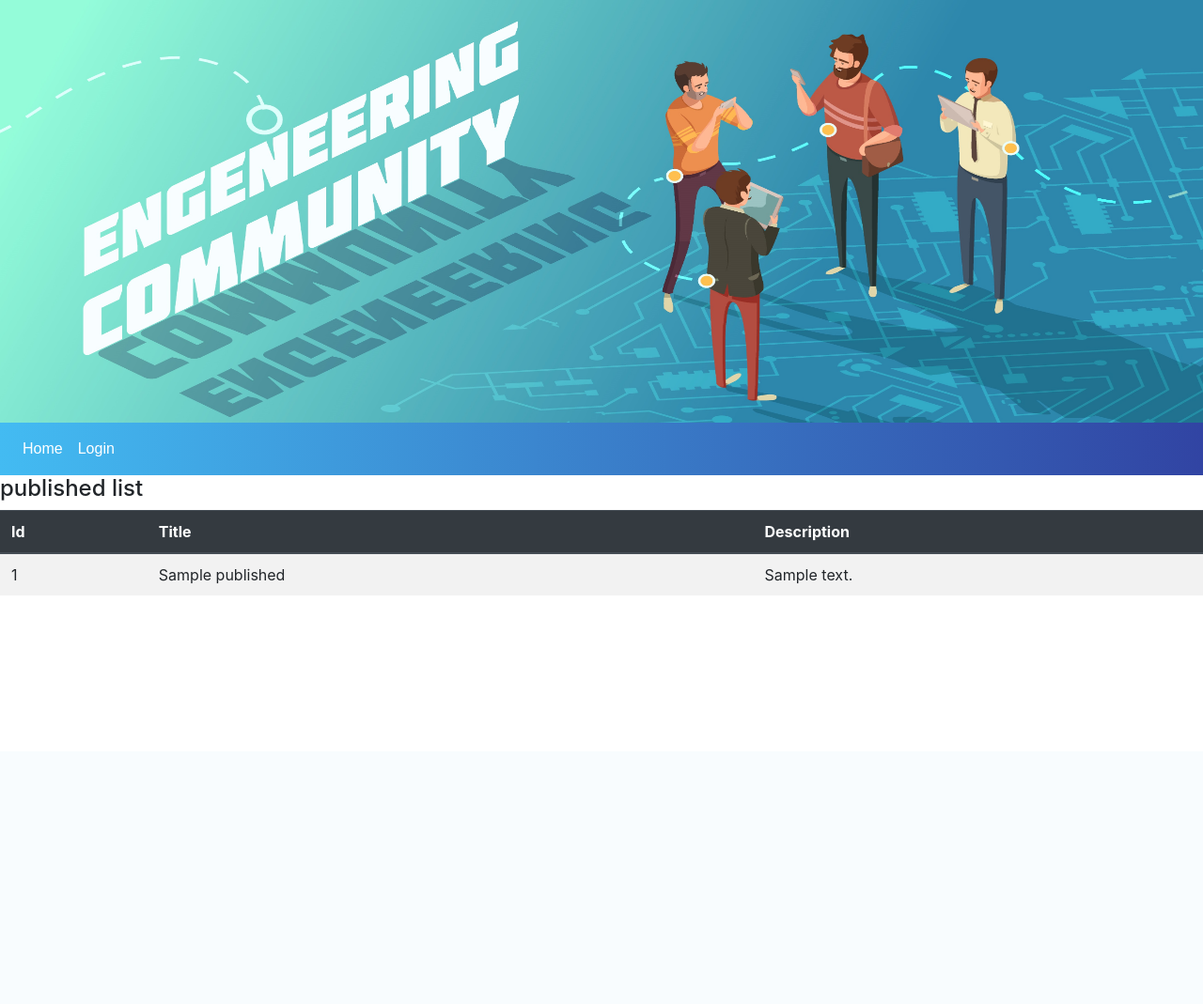
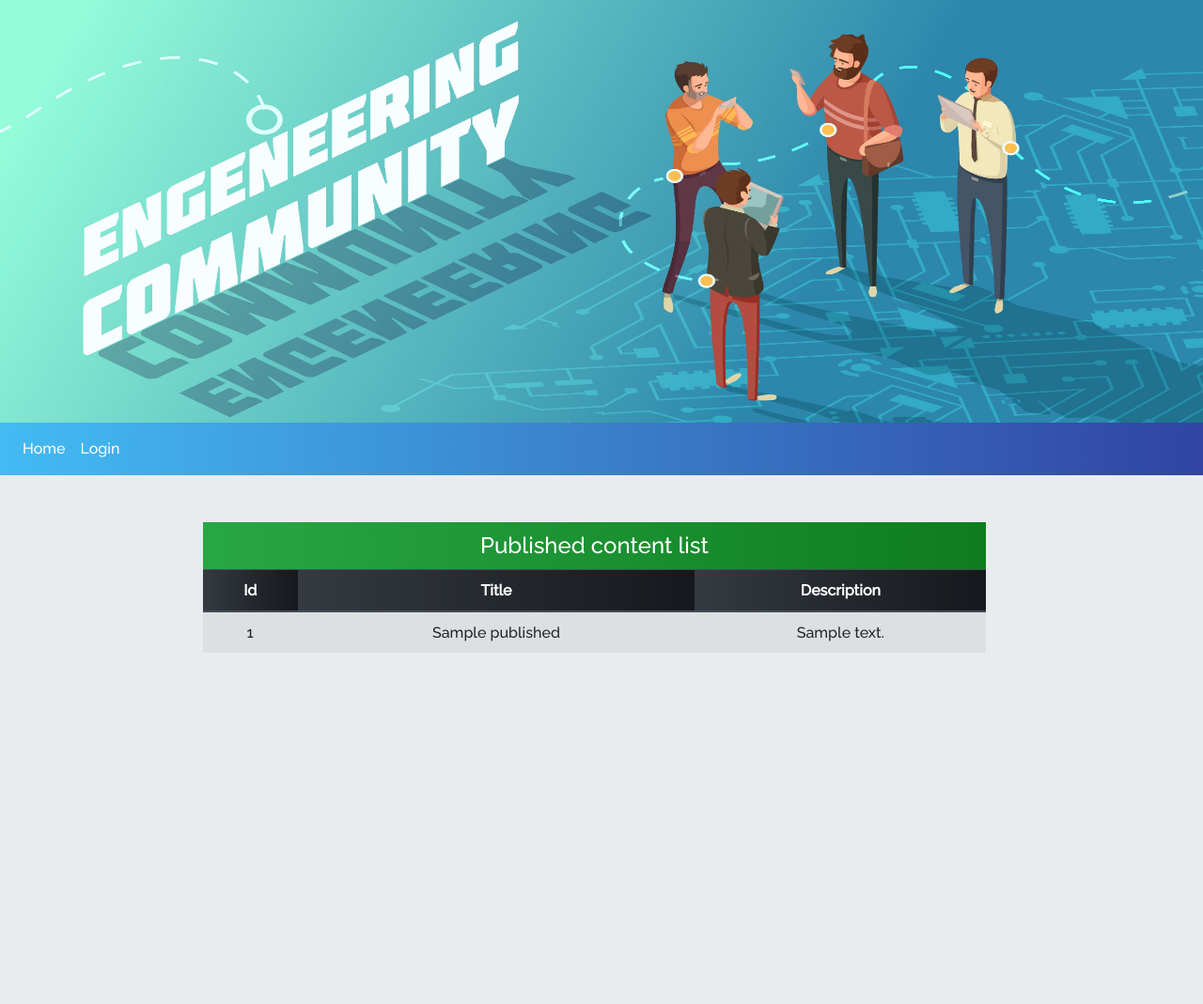
Before and after one commit to deveBrice/community-platform-JOB, a Symfony app: template templates/home.html.twig in a window 1280 px wide. Shown: the whole page at 94% size. Before the commit the page ends 622 px from the top, so only its background shows below. Run offline with Twig, Linux system fonts and the light colour scheme; the template is opened without the code that fills it: most values are stand-ins (such as "Sample title", 1, 10 or a date in 2020); some libraries are stand-ins or nearby versions.

Commit message:
added front for published content list

```diff
--- a/public/css/content_index.css
+++ b/public/css/content_index.css
@@ -21,6 +21,22 @@
   color: white;
   margin: 0px;
   font-family: 'Raleway', sans-serif;
+}
+
+.linear-gradient-published {
+  display: flex;
+  justify-content: center;
+  align-items: center;
+  background: linear-gradient(to right, #28A745, #0F7C1F);
+  width: 100%;
+  height: 50px;
+  margin-top: 25px;
+}
+
+.linear-gradient-published h4 {
+color: white;
+margin: 0px;
+font-family: 'Raleway', sans-serif;
 }
 
 .container-content {
--- a/templates/home.html.twig
+++ b/templates/home.html.twig
@@ -1,7 +1,26 @@
 {% extends 'base.html.twig' %}
+
+{% block stylesheets %}
+    {{ parent() }}
+    <link rel="stylesheet" href="{{ asset('css/content_index.css') }}" type="text/css" />
+    <link href="https://fonts.googleapis.com/css?family=Raleway:500&display=swap" rel="stylesheet">
+{% endblock %}
 {% block body %}
-<div class="linear-gradient">
-    <h4>published list</h4>
+<div class="container-fluid pl-0">
+  <div class="row">
+    <div class="col-lg-12">
+      <div class="row">
+        <div class="col-lg-8 offset-lg-2">
+          <div class="body-container">
+            {% if published is not defined %}
+              <div class="error-no-records">
+                <div class="alert alert-danger error-message" role="alert">
+                  <p>no published content found</p>
+                </div>
+              </div>
+            {% endif %}
+            <div class="linear-gradient-published">
+              <h4>Published content list</h4>
             </div>
             <div class="table-fixed">
               <table class="table table-striped">
@@ -10,7 +29,6 @@
                         <th>Id</th>
                         <th>Title</th>
                         <th>Description</th>
-
                     </tr>
                 </thead>
                 <tbody>
@@ -19,10 +37,15 @@
                             <td>{{ content.id }}</td>
                             <td>{{ content.title }}</td>
                             <td>{{ content.description }}</td>
-
                         </tr>
                     {% endfor %}
                 </tbody>
               </table>
             </div>
+          </div>
+        </div>
+      </div>
+    </div>
+  </div>
+</div>
 {% endblock %}
```
Also changed, not shown: templates/publisher/index.html.twig (+5 -10 lines). Lines whose indentation alone changed are shown as unchanged.
